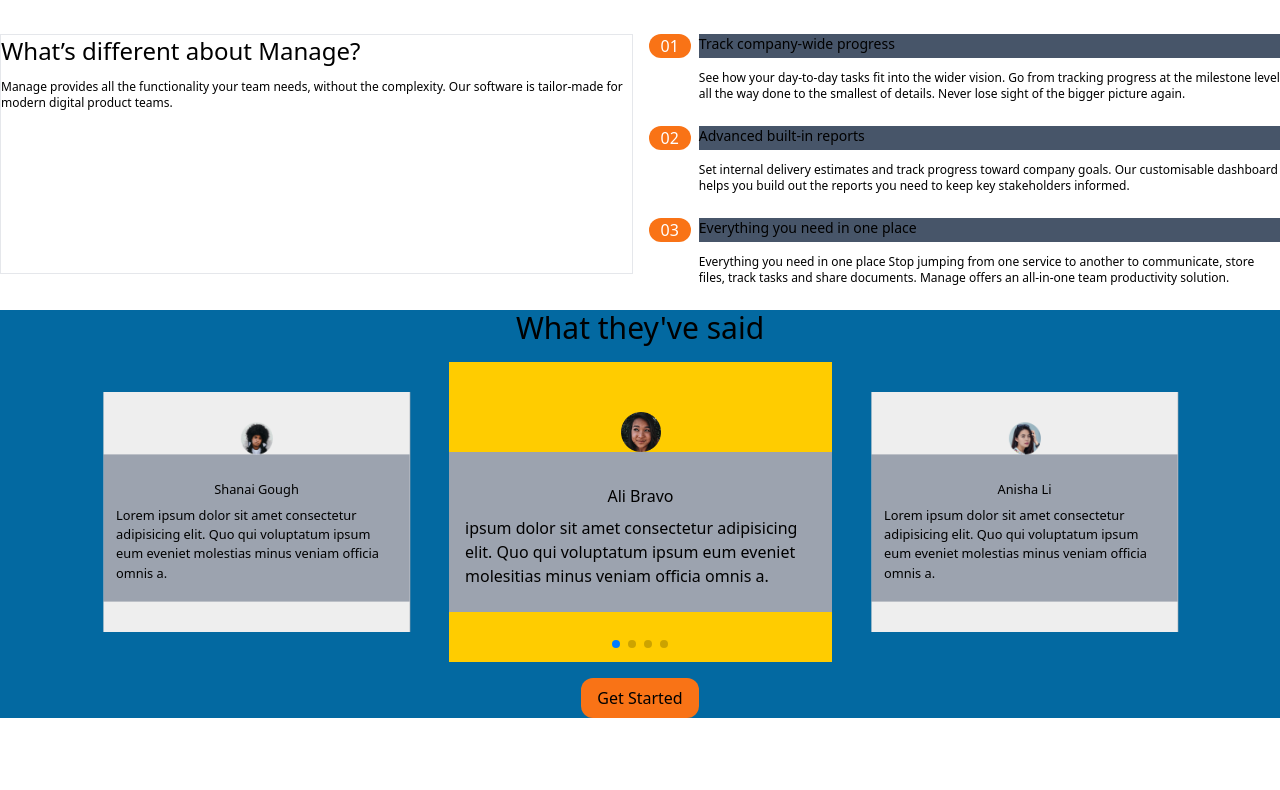
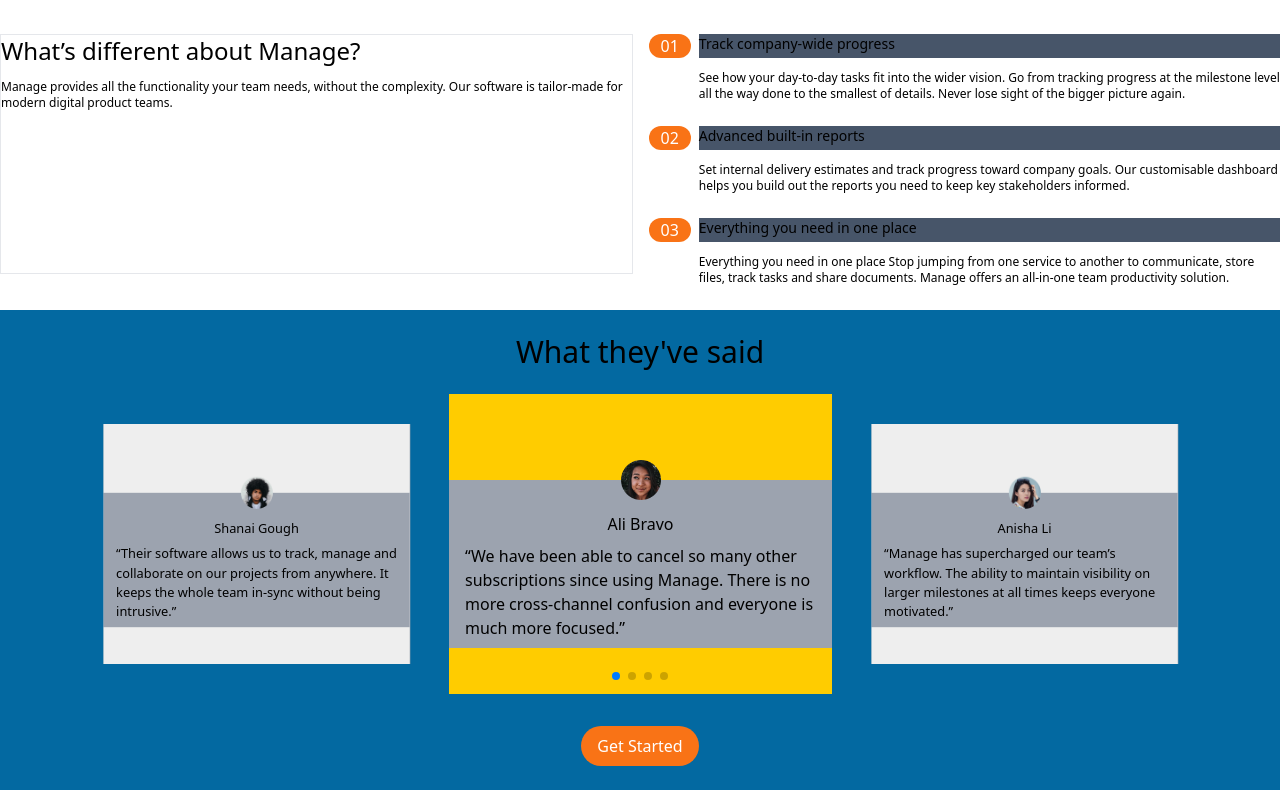
Before and after one commit to tsxepo-web/manage-landing-page, an Angular app: page / in a window 1280 px wide. Shown: the part 559-1349 px from the top of the page. Before the commit the page ends 1277 px from the top, so only its background shows below. Built offline with nearby package versions, Linux system fonts and the light colour scheme.

Commit message:
Updated carousel

```diff
--- a/src/app/Components/carousel/carousel.component.html
+++ b/src/app/Components/carousel/carousel.component.html
@@ -1,62 +1,65 @@
-<section class="bg-sky-700">
-  <h1 class="text-center text-3xl pb-4">What they've said</h1>
+<section class="bg-sky-700 py-6">
+  <h1 class="text-center text-3xl pb-6">What they've said</h1>
 
   <div class="swiper">
     <div class="swiper-wrapper">
       <div class="swiper-slide flex flex-col">
         <img
-          class="w-10 relative top-0"
+          class="w-10 relative top-5"
           src="../../../assets/images/avatar-ali.png"
           alt=""
         />
         <div class="bg-gray-400">
           <h1 class="text-center mt-8">Ali Bravo</h1>
-          <p class="mb-4 px-4 py-2">
-            ipsum dolor sit amet consectetur adipisicing elit. Quo qui
-            voluptatum ipsum eum eveniet molesitias minus veniam officia omnis
-            a.
+          <p class="px-4 py-2">
+            “We have been able to cancel so many other subscriptions since using
+            Manage. There is no more cross-channel confusion and everyone is
+            much more focused.”
           </p>
         </div>
       </div>
       <div class="swiper-slide flex flex-col">
         <img
-          class="w-10 relative top-0"
+          class="w-10 relative top-5"
           src="../../../assets/images/avatar-anisha.png"
           alt=""
         />
         <div class="bg-gray-400">
           <h1 class="text-center mt-8">Anisha Li</h1>
-          <p class="mb-4 px-4 py-2">
-            Lorem ipsum dolor sit amet consectetur adipisicing elit. Quo qui
-            voluptatum ipsum eum eveniet molestias minus veniam officia omnis a.
+          <p class="px-4 py-2">
+            “Manage has supercharged our team’s workflow. The ability to
+            maintain visibility on larger milestones at all times keeps everyone
+            motivated.”
           </p>
         </div>
       </div>
       <div class="swiper-slide flex flex-col">
         <img
-          class="w-10 relative top-0"
+          class="w-10 relative top-5"
           src="../../../assets/images/avatar-richard.png"
           alt=""
         />
         <div class="bg-gray-400">
           <h1 class="text-center mt-8">Richard Watts</h1>
-          <p class="mb-4 px-4 py-2">
-            Lorem ipsum dolor sit amet consectetur adipisicing elit. Quo qui
-            voluptatum ipsum eum eveniet molestias minus veniam officia omnis a.
+          <p class="px-4 py-2">
+            “Manage allows us to provide structure and process. It keeps us
+            organized and focused. I can’t stop recommending them to everyone I
+            talk to!”
           </p>
         </div>
       </div>
       <div class="swiper-slide flex flex-col">
         <img
-          class="w-10 relative top-0"
+          class="w-10 relative top-5"
           src="../../../assets/images/avatar-shanai.png"
           alt=""
         />
         <div class="bg-gray-400">
           <h1 class="text-center mt-8">Shanai Gough</h1>
-          <p class="mb-4 px-4 py-2">
-            Lorem ipsum dolor sit amet consectetur adipisicing elit. Quo qui
-            voluptatum ipsum eum eveniet molestias minus veniam officia omnis a.
+          <p class="px-4 py-2">
+            “Their software allows us to track, manage and collaborate on our
+            projects from anywhere. It keeps the whole team in-sync without
+            being intrusive.”
           </p>
         </div>
       </div>
@@ -64,6 +67,8 @@
     <div class="swiper-pagination"></div>
   </div>
   <div class="flex justify-center">
-    <button class="bg-orange-500 px-4 py-2 rounded-xl mt-4">Get Started</button>
+    <button class="bg-orange-500 px-4 py-2 rounded-3xl mt-8 text-white">
+      Get Started
+    </button>
   </div>
 </section>
--- a/src/assets/manage-landing-page-master/index.html
+++ b/src/assets/manage-landing-page-master/index.html
@@ -1,101 +1,63 @@
 <!DOCTYPE html>
 <html lang="en">
   <head>
-  <meta charset="UTF-8">
-  <meta name="viewport" content="width=device-width, initial-scale=1.0"> <!-- displays site properly based on user's device -->
+    <meta charset="UTF-8" />
+    <meta name="viewport" content="width=device-width, initial-scale=1.0" />
+    <!-- displays site properly based on user's device -->
 
-  <link rel="icon" type="image/png" sizes="32x32" href="./images/favicon-32x32.png">
+    <link
+      rel="icon"
+      type="image/png"
+      sizes="32x32"
+      href="./images/favicon-32x32.png"
+    />
 
     <title>Frontend Mentor | Manage landing page</title>
 
     <!-- Feel free to remove these styles or customise in your own stylesheet 👍 -->
     <style>
-    .attribution { font-size: 11px; text-align: center; }
-    .attribution a { color: hsl(228, 45%, 44%); }
+      .attribution {
+        font-size: 11px;
+        text-align: center;
+      }
+      .attribution a {
+        color: hsl(228, 45%, 44%);
+      }
     </style>
   </head>
   <body>
-
-  Pricing
-  Product
-  About Us
-  Careers
-  Community
-
-  Get Started
-
-  Bring everyone together to build better products.
-
-  Manage makes it simple for software teams to plan day-to-day
-  tasks while keeping the larger team goals in view.
-
-  Get Started
-
-  What’s different about Manage?
-
-  Manage provides all the functionality your team needs, without
-  the complexity. Our software is tailor-made for modern digital
-  product teams.
-
-  01
-  Track company-wide progress
-  See how your day-to-day tasks fit into the wider vision. Go from
-  tracking progress at the milestone level all the way done to the
-  smallest of details. Never lose sight of the bigger picture again.
-
-  02
-  Advanced built-in reports
-  Set internal delivery estimates and track progress toward company
-  goals. Our customisable dashboard helps you build out the reports
-  you need to keep key stakeholders informed.
-
-  03
-  Everything you need in one place
-  Stop jumping from one service to another to communicate, store files,
-  track tasks and share documents. Manage offers an all-in-one team
-  productivity solution.
-
-  What they’ve said
-
-  Anisha Li
-  “Manage has supercharged our team’s workflow. The ability to maintain
-  visibility on larger milestones at all times keeps everyone motivated.”
-
-  Ali Bravo
-  “We have been able to cancel so many other subscriptions since using
-  Manage. There is no more cross-channel confusion and everyone is much
-  more focused.”
-
-  Richard Watts
-  “Manage allows us to provide structure and process. It keeps us organized
-  and focused. I can’t stop recommending them to everyone I talk to!”
-
-  Shanai Gough
-  “Their software allows us to track, manage and collaborate on our projects
-  from anywhere. It keeps the whole team in-sync without being intrusive.”
-
-  Get Started
-
-  Simplify how your team works today.
-  Get Started
-
-  Home
-  Pricing
-  Products
-  About Us
-  Careers
-  Community
-  Privacy Policy
-
-  Updates in your inbox…
-  Go
-
-  Copyright 2020. All Rights Reserved
-
+    Pricing Product About Us Careers Community Get Started Bring everyone
+    together to build better products. Manage makes it simple for software teams
+    to plan day-to-day tasks while keeping the larger team goals in view. Get
+    Started What’s different about Manage? Manage provides all the functionality
+    your team needs, without the complexity. Our software is tailor-made for
+    modern digital product teams. 01 Track company-wide progress See how your
+    day-to-day tasks fit into the wider vision. Go from tracking progress at the
+    milestone level all the way done to the smallest of details. Never lose
+    sight of the bigger picture again. 02 Advanced built-in reports Set internal
+    delivery estimates and track progress toward company goals. Our customisable
+    dashboard helps you build out the reports you need to keep key stakeholders
+    informed. 03 Everything you need in one place Stop jumping from one service
+    to another to communicate, store files, track tasks and share documents.
+    Manage offers an all-in-one team productivity solution. What they’ve said
+    Anisha Li “Manage has supercharged our team’s workflow. The ability to
+    maintain visibility on larger milestones at all times keeps everyone
+    motivated.” Ali Bravo “We have been able to cancel so many other
+    subscriptions since using Manage. There is no more cross-channel confusion
+    and everyone is much more focused.” Richard Watts “Manage allows us to
+    provide structure and process. It keeps us organized and focused. I can’t
+    stop recommending them to everyone I talk to!” Shanai Gough “Their software
+    allows us to track, manage and collaborate on our projects from anywhere. It
+    keeps the whole team in-sync without being intrusive.” Get Started Simplify
+    how your team works today. Get Started Home Pricing Products About Us
+    Careers Community Privacy Policy Updates in your inbox… Go Copyright 2020.
+    All Rights Reserved
 
     <div class="attribution">
-    Challenge by <a href="https://www.frontendmentor.io?ref=challenge" target="_blank">Frontend Mentor</a>.
-    Coded by <a href="#">Your Name Here</a>.
+      Challenge by
+      <a href="https://www.frontendmentor.io?ref=challenge" target="_blank"
+        >Frontend Mentor</a
+      >. Coded by <a href="#">Your Name Here</a>.
     </div>
   </body>
 </html>
```
Lines whose indentation alone changed are shown as unchanged.
